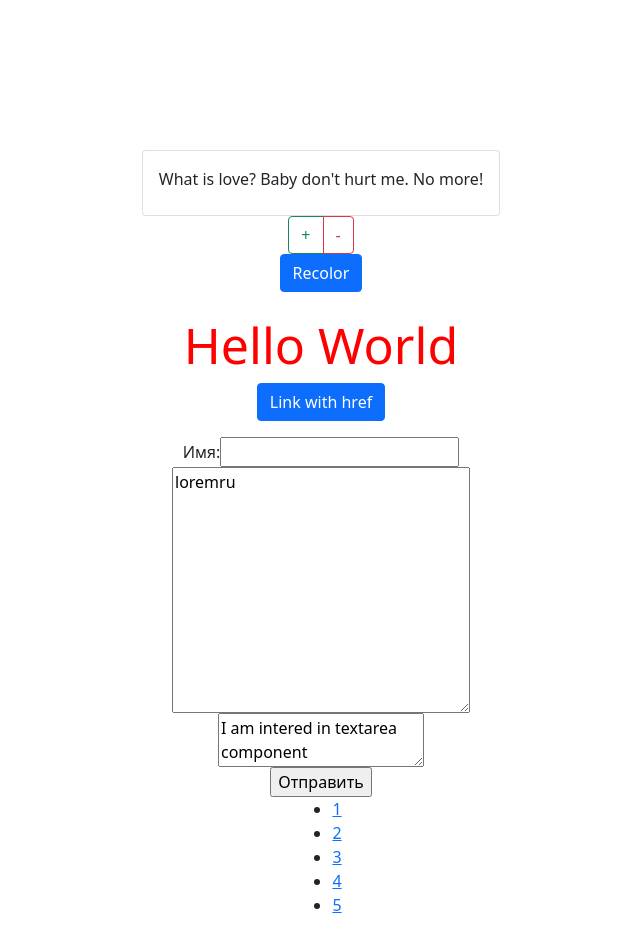
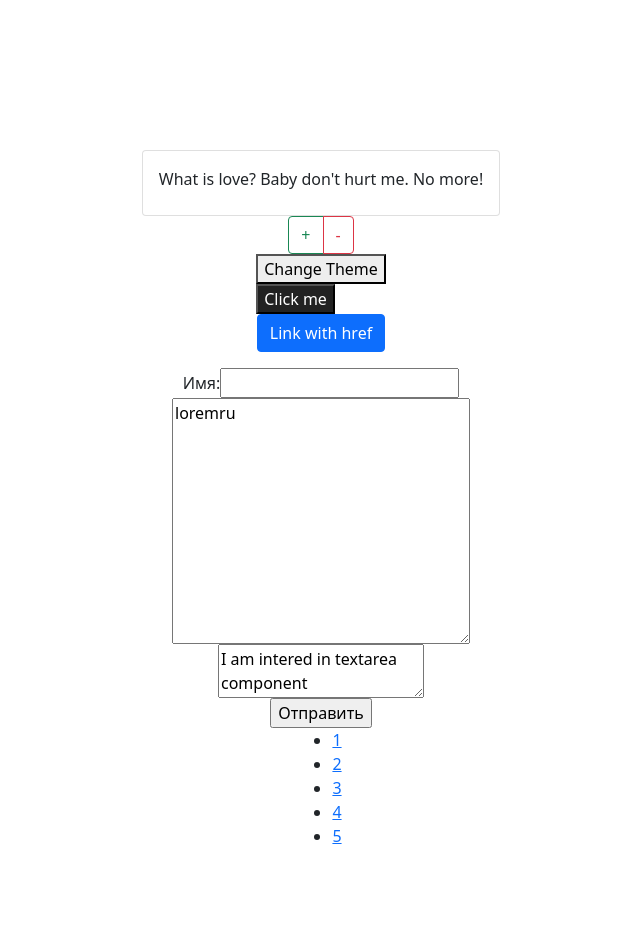
Before and after one commit to ElKlaus/react_apps, a React (Create React App) app in the folder hexlet_app/: page / in a window 1280 px wide. Shown: the whole page, without its empty margins (319-959 px from the left). After the commit the page ends 864 px from the top, so only its background shows below. Built offline with nearby package versions, Linux system fonts and the light colour scheme.

Commit message:
Learn react kontext

```diff
--- a/hexlet_app/src/components/buttons.jsx
+++ b/hexlet_app/src/components/buttons.jsx
@@ -1,40 +1,45 @@
 import React from 'react';
 import cn from 'classnames';
+import { ThemeContext, themes } from './theme-context';
+import ThemedButton from './themed-button';
+
 // import update from 'immutability-helper'
+
+function Toolbar(props) {
+  return (
+    <ThemedButton onClick={props.changeTheme}>
+      Change Theme
+    </ThemedButton>
+  )
+}
 
 export default class Buttons extends React.Component {
   constructor(props) {
     super(props);
     this.state = {
-      toggleClass: true,
+      theme: themes.ligth,
+    };
+
+    this.toggleTheme = () => {
+      this.setState(state => ({
+        theme:
+        state.theme === themes.dark
+          ? themes.ligth
+          : themes.dark,
+      }));
     }
-
-    this.handleClick = this.handleClick.bind(this);
   }
 
-  handleClick(e) {
-    e.preventDefault();
-
-    this.setState(({ toggleClass }) => ({ toggleClass: !toggleClass }));
-  };
-
   render() {
-    const { toggleClass } = this.state;
-
-    const textStyle = cn({
-      divStyle: toggleClass,
-      divNewStyle: !toggleClass,
-    })
-
     return (
-      <React.Fragment>
-        <div className="">
-          <p>
-            <a href="/test" className="btn btn-primary" data-bs-toggle="collapse" role="button" onClick={this.handleClick}>Recolor</a>
-          </p>
-        </div>
-        <div className={textStyle}>Hello World</div>
-      </React.Fragment>
+      <div>
+        <ThemeContext.Provider value={this.state.theme}>
+          <Toolbar changeTheme={this.toggleTheme} />
+        </ThemeContext.Provider>
+        <section>
+          <ThemedButton>Click me</ThemedButton>
+        </section>
+      </div>
     )
-  };
+  }
 };
--- /dev/null
+++ b/hexlet_app/src/components/theme-context.jsx
@@ -0,0 +1,17 @@
+import React from "react";
+
+export const themes = {
+  ligth: {
+    foregrount: '#000',
+    background: '#eee'
+  },
+  dark: {
+    foregrount: '#fff',
+    background: '#222',
+    color: '#fff',
+  },
+};
+
+export const ThemeContext = React.createContext(
+  themes.dark
+);
--- /dev/null
+++ b/hexlet_app/src/components/themed-button.jsx
@@ -0,0 +1,20 @@
+import React from "react";
+import { ThemeContext } from "./theme-context";
+
+class ThemedButton extends React.Component {
+  render() {
+    let props = this.props;
+    let theme = this.context;
+
+    return (
+      <button
+        {...props}
+        style={{ backgroundColor: theme.background, color: theme.color }}
+      />
+    )
+  }
+}
+
+ThemedButton.contextType = ThemeContext;
+
+export default ThemedButton;
```
Also changed, not shown: hexlet_app/src/components/card.jsx (line endings or trailing spaces).
